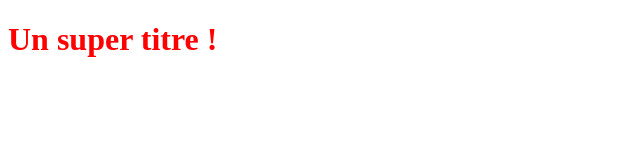
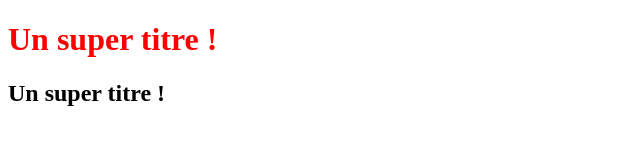
Before and after one commit to ThomasGuenard/OpenclassroomsProject, a plain HTML site: page index.html in a window 1280 px wide. Shown: the whole page, without its empty margins (0-640 px from the left). Drawn offline with Linux system fonts and the light colour scheme.

```diff
--- a/index.html
+++ b/index.html
@@ -6,5 +6,6 @@
 </head>
 <body>
    <h1>Un super titre !</h1>
+   <h2>Un super titre !</h2>
 </body>
 </html>
```
